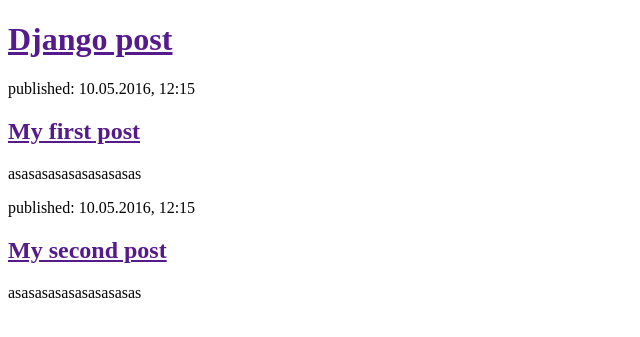
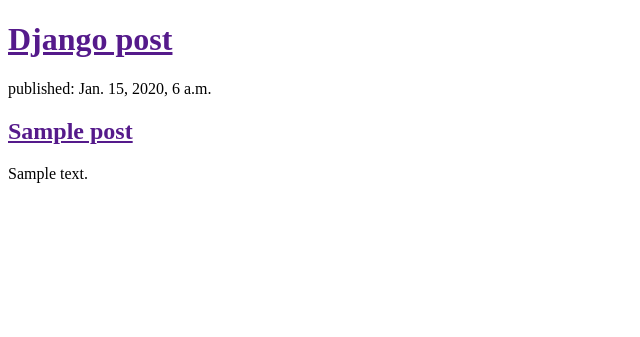
Before and after one commit to ncrousset/p-blog, a Django app: template blog/templates/blog/post_list.html in a window 1280 px wide. Shown: the top 337 px of the page, without its empty margins (0-640 px from the left). Run offline with Django 3.2, Linux system fonts and the light colour scheme; the template is opened without the code that fills it: values that come from a table or form of the project are taken from there, others are empty; tables that the repository leaves empty hold one stand-in row (values such as "Sample post").

Commit message:
Trabajando con el ORM de Django

```diff
--- a/blog/templates/blog/post_list.html
+++ b/blog/templates/blog/post_list.html
@@ -12,18 +12,14 @@
     <div>
         <h1><a href="">Django post</a></h1>
     </div>
+    {% for post in posts %}
+        <div>
+            <p>published: {{ post.published_date }}</p>
+            <h2><a href="">{{ post.title }}</a></h2>
+            <p>{{ post.text }}</p>
+        </div>
+    {% endfor %}
 
-    <div>
-        <p>published: 10.05.2016, 12:15</p>
-        <h2><a href="">My first post</a></h2>
-        <p>asasasasasasasasasas</p>
-    </div>
-
-    <div>
-        <p>published: 10.05.2016, 12:15</p>
-        <h2><a href="">My second post</a></h2>
-        <p>asasasasasasasasasas</p>
-    </div>
 
 </body>
 </html>
--- a/blog/views.py
+++ b/blog/views.py
@@ -1,4 +1,7 @@
 from django.shortcuts import render
+from django.utils import timezone
+from .models import Post
 
 def post_list(request):
-    return render(request, 'blog/post_list.html', {})
+    posts = Post.objects.filter(published_date__lte=timezone.now()).order_by('published_date')
+    return render(request, 'blog/post_list.html', {'posts': posts})
```
